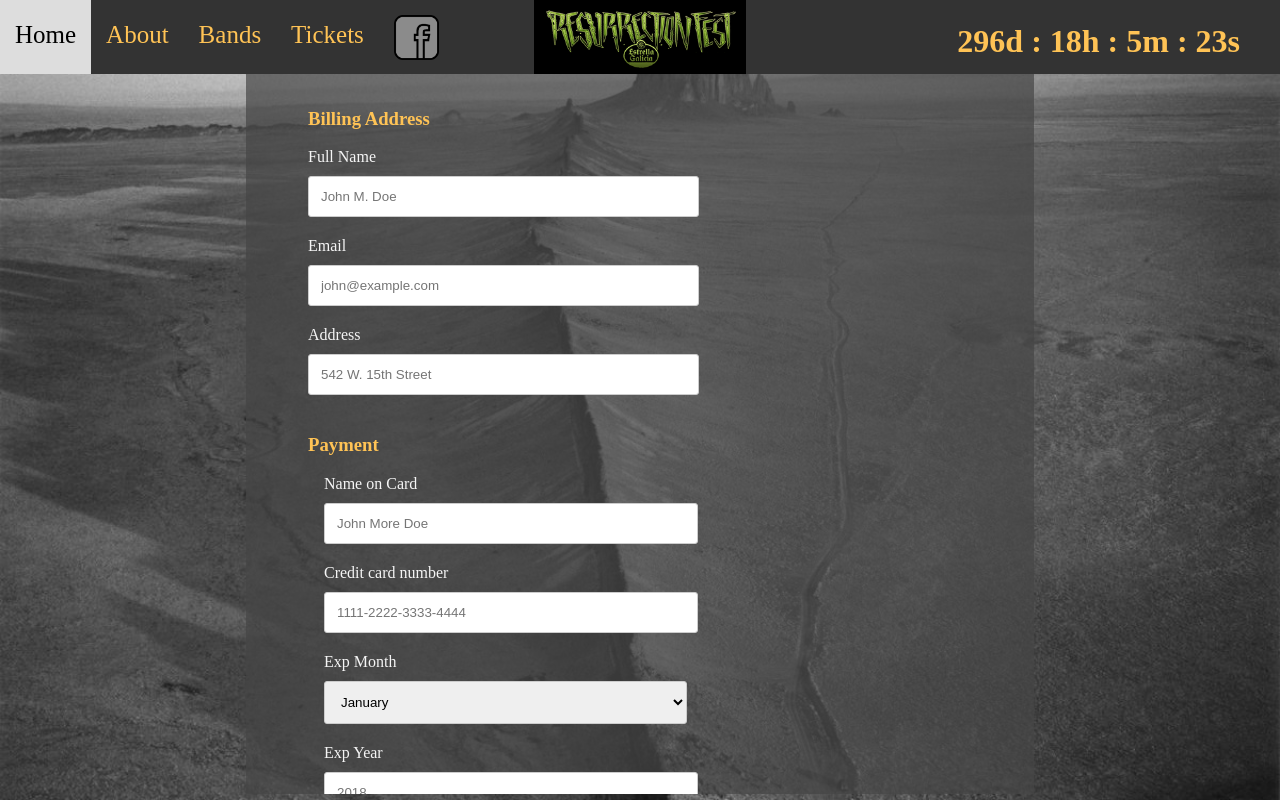
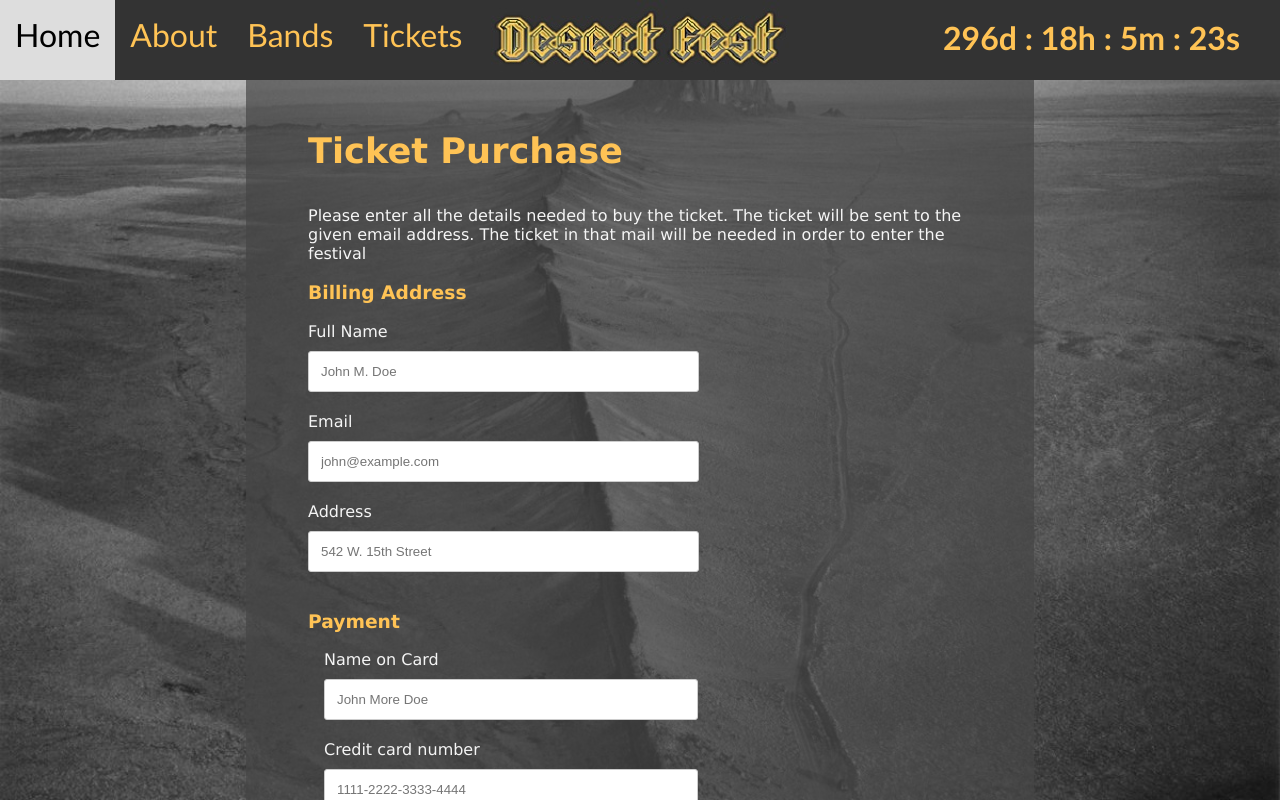
Before and after one commit to Igor8757/FestServer, a plain HTML site: page desktop/tickets.html in a window 1280 px wide. Drawn offline with Linux system fonts and the light colour scheme.

Commit message:
changed the visuals of the site a bit

```diff
--- a/desktop/app/buy-form/buy-form.template.html
+++ b/desktop/app/buy-form/buy-form.template.html
@@ -6,6 +6,8 @@
 
                       <div class="row">
                         <div class="col-50">
+                          <h3 class="main_label">Ticket Purchase</h3>
+                          <label>Please enter all the details needed to buy the ticket. The ticket will be sent to the given email address. The ticket in that mail will be needed in order to enter the festival</label>
                           <h3>Billing Address</h3>
                           <label for="fname"><i class="fa fa-user"></i> Full Name</label>
                           <input type="text" id="fname" name="firstname" placeholder="John M. Doe">
@@ -56,7 +58,7 @@
                     <div class="col-25">
                         <total-price></total-price>
                     </div>
-                    <input type="submit" value="Continue to checkout" class="btn">
+                    <input type="submit" value="Buy Tickets" class="btn">
                   </div>
                 </div>
 
--- a/desktop/app/navigation-bar/navigation-bar.template.html
+++ b/desktop/app/navigation-bar/navigation-bar.template.html
@@ -1,7 +1,7 @@
 <div class="topnav">
 
         <div class="topnav-centered">
-            <img src="/shared/images/logo.jpg" alt="Logo">
+            <img src="/shared/images/logo2.jpg" alt="Logo">
         </div>
 
         <a href="index.html">Home</a>
--- a/desktop/css/buy-form.css
+++ b/desktop/css/buy-form.css
@@ -1,23 +1,22 @@
 .row {
-    display: -ms-flexbox; /* IE10 */
     display: flex;
-    -ms-flex-wrap: wrap; /* IE10 */
+    -ms-flex-wrap: wrap;
     flex-wrap: wrap;
     margin: auto;
   }
 
   .col-25 {
-    -ms-flex: 25%; /* IE10 */
+    -ms-flex: 25%;
     flex: 25%;
   }
 
   .col-50 {
-    -ms-flex: 50%; /* IE10 */
+    -ms-flex: 50%;
     flex: 50%;
   }
 
   .col-75 {
-    -ms-flex: 75%; /* IE10 */
+    -ms-flex: 75%;
     flex: 75%;
   }
 
@@ -60,6 +59,8 @@
     margin-bottom: 10px;
     display: block;
     color: whitesmoke;
+    font-family: Verdana;
+
   }
 
   .icon-container {
@@ -79,6 +80,8 @@
     border-radius: 3px;
     cursor: pointer;
     font-size: 17px;
+    font-family: Verdana;
+
   }
 
   .btn:hover {
@@ -96,10 +99,23 @@
 
   .row h3 {
     text-align: left;
-	color: rgb(255, 195, 85)
+	  color: rgb(255, 195, 85)
   }
 
-  /* Responsive layout - when the screen is less than 800px wide, make the two columns stack on top of each other instead of next to each other (and change the direction - make the "cart" column go on top) */
+  b {
+    margin-bottom: 10px;
+    display: block;
+    color: whitesmoke;
+    font-family: Verdana;
+    font-size: 2em;
+  }
+
+  .main_label {
+    font-size: 2.2em;
+    text-align: center;
+
+  }
+
   @media (max-width: 800px) {
     .row {
       flex-direction: column-reverse;
--- a/desktop/css/example-style.css
+++ b/desktop/css/example-style.css
@@ -38,11 +38,14 @@ body {
 
 h3 {
 	text-align: center;
-	color: rgb(255, 195, 85)
+	color: rgb(255, 195, 85);
+	font-family: Verdana;
 }
 
 p {
-	color: rgb(255, 255, 255)
+	color: rgb(255, 255, 255);
+	font-family: Verdana;
+
 }
 
 .grid {
--- a/desktop/css/nav.css
+++ b/desktop/css/nav.css
@@ -1,6 +1,6 @@
 .topnav {
     position: relative;
-    height: 74px;
+    height: 80px;
     background-color: #333;
     overflow: hidden;
 }
@@ -9,14 +9,15 @@
 
 .topnav a {
 float: left;
-color: rgb(255, 195, 85);
+color: #ffc355;
 line-height: 40px;
 height: 100%;
 text-align: center;
 vertical-align: middle;
 padding: 15px 15px;
 text-decoration: none;
-font-size: 25px;
+font-size: 2em;
+font-family: "Trebuchet MS";
 }
 
 .topnav a:hover {
@@ -47,12 +48,13 @@ float: right;
     float: left;
     font-size: 2em;
     color: rgb(255, 195, 85);
-    line-height: 10px;
+    line-height: 0.125em;
     height: 100%;
     text-align: center;
     vertical-align: middle;
     padding: 15px 40px;
     text-decoration: none;
+    font-family: "Trebuchet MS";
 
 }
 
```
Also changed, not shown: shared/images/logo2.jpg (added).
